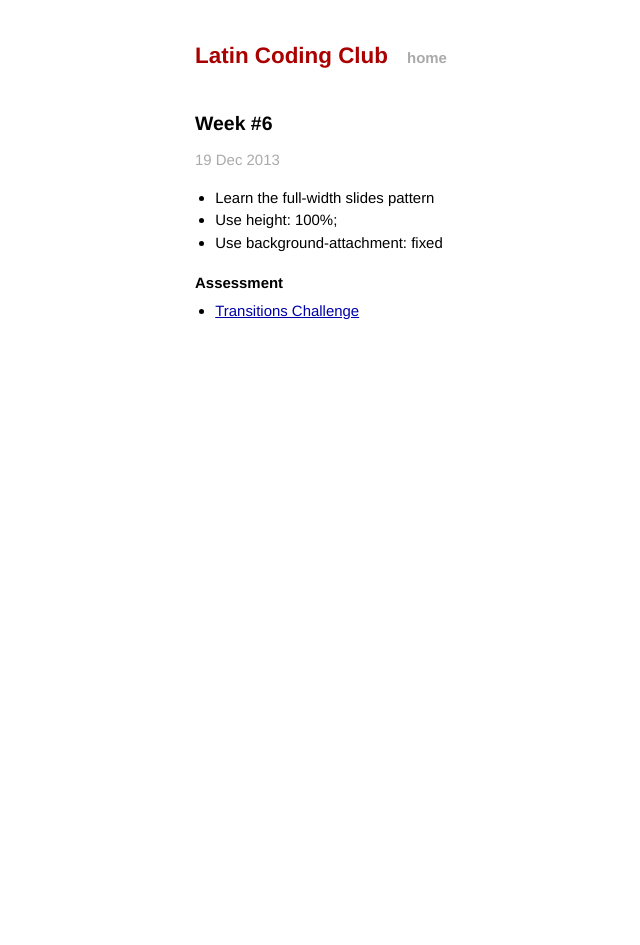
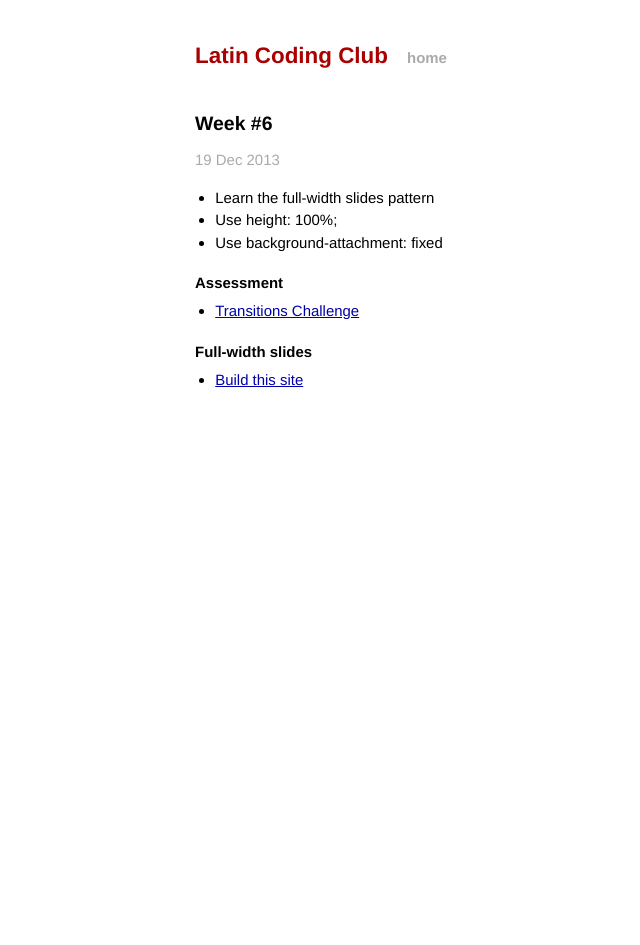
Before and after one commit to CodingClub/codingclub.github.io, a Jekyll site: the page built from _posts/2013-12-19-06.md, in a window 1280 px wide. Shown: the whole page, without its empty margins (131-771 px from the left). Built offline with Jekyll 4.4.1, drawn with Linux system fonts in a browser that asks for light colours; Markdown is read by kramdown in place of the engine named in the settings.

Commit message:
adds full-width slides assignment

```diff
--- a/_posts/2013-12-19-06.md
+++ b/_posts/2013-12-19-06.md
@@ -11,3 +11,7 @@ categories: week
 ### Assessment
 
 - [Transitions Challenge](http://jsbin.com/aQAZIka/1/edit)
+
+### Full-width slides
+
+- [Build this site](https://github.com/CodingClub/full-width-slides)
```
